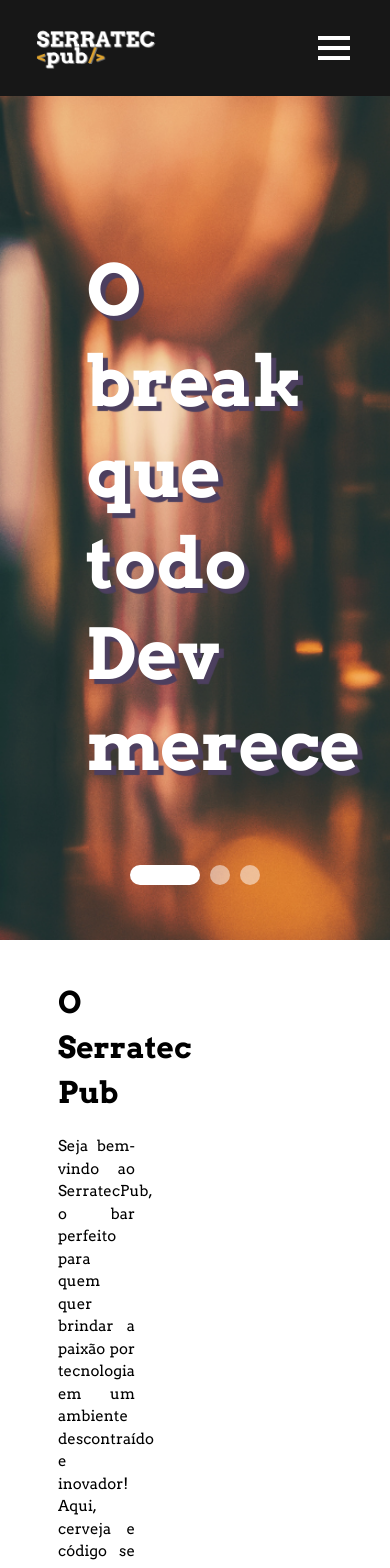
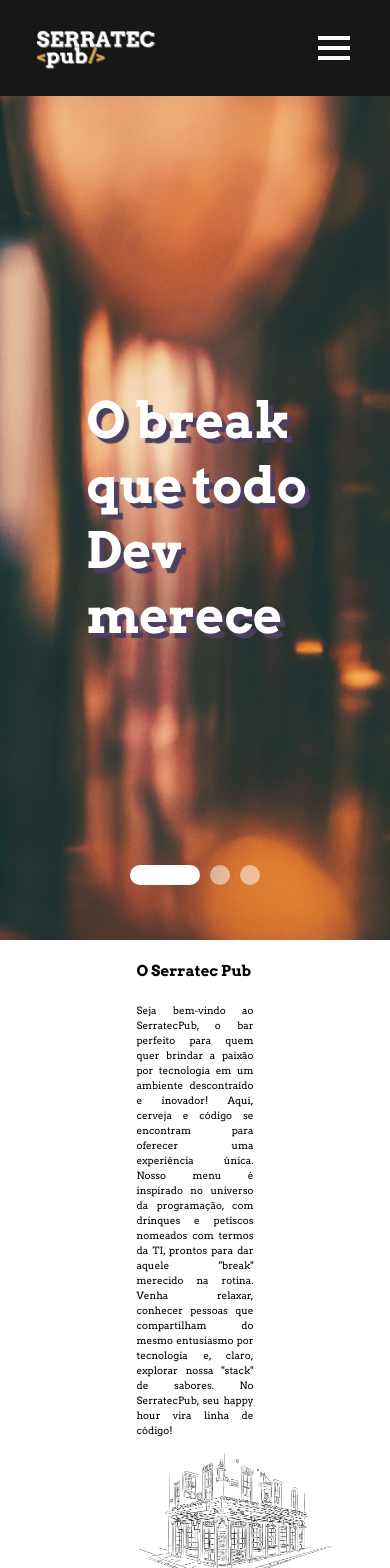
Before and after one commit to itsrerodrigs/serratec-web-react, a React (Vite) app in the folder SerratecPub-React/: page / in a window 390 px wide. Shown: the top 1568 px of the page. Built offline with nearby package versions, Linux system fonts and the light colour scheme; a web font is replaced by a local one.

Commit message:
responsividade

```diff
--- a/SerratecPub-React/src/pages/Cadastro/CadastroPage.module.css
+++ b/SerratecPub-React/src/pages/Cadastro/CadastroPage.module.css
@@ -10,7 +10,7 @@
     justify-content: space-between;
     border-radius: 5px;
 }
-.h2 {
+.cadastroWrapper .h2 {
     text-align: center;
 }
 
--- a/SerratecPub-React/src/pages/Home/HomePage.module.css
+++ b/SerratecPub-React/src/pages/Home/HomePage.module.css
@@ -184,3 +184,67 @@
     traslate: 0 0;
   }
 }
+
+@media (max-width: 850px) {
+  .container_a .container_b .container_c {
+    flex-direction: column;
+    align-items: center;
+    width: 100%;
+  }
+}
+
+
+@media (max-width: 850px) {
+ .container_b{
+    flex-direction: column;
+    align-items: center;
+    width: 100%;
+  }
+}
+
+
+@media (max-width: 850px) {
+  .container_b img{
+     flex-direction: column;
+     align-items: center;
+     width: 50%;
+     margin-top: 15px;
+   }
+ }
+
+ @media (max-width: 850px) {
+  .container_b .container_b_about {
+  margin-left: 0%;
+  margin-right: 0%;
+  font-size: 10px;
+  padding:0px;
+  }
+}
+
+@media (max-width: 850px) {
+  .container_b .container_b_about p{
+  font-size: 10px;
+
+  }
+}
+@media (max-width:850px) {
+  .container_b .container_b_about h2{
+  font-size: 15px;
+  }
+}
+
+
+@media (max-width: 850px) {
+  .container_c_box{
+  flex-direction: column;
+  padding: 80px;
+  gap:55px;
+
+}
+}
+
+@media (max-width: 850px){
+  .content .box .contentBx h2{
+    font-size: 50px;
+  }
+}
```
